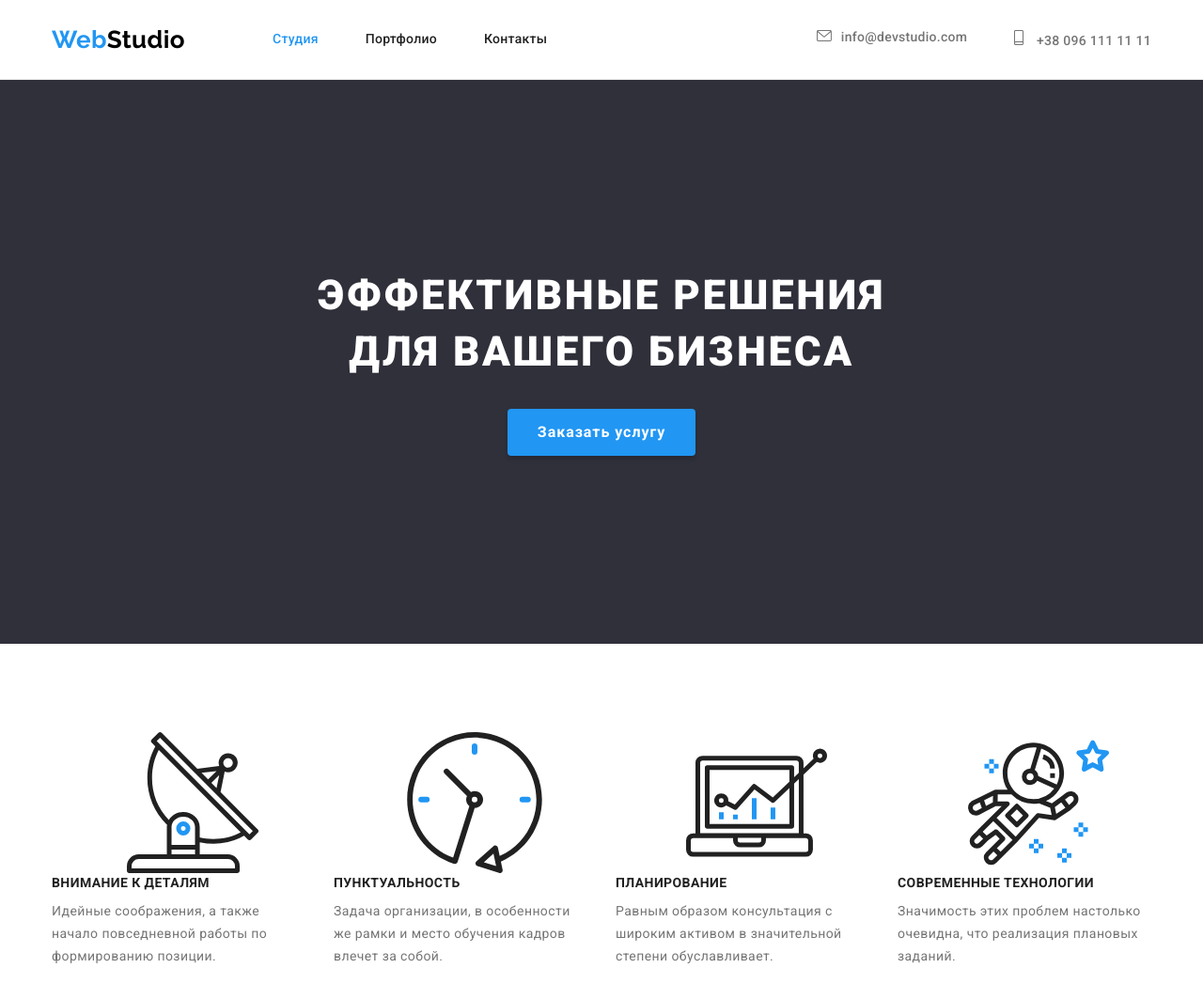
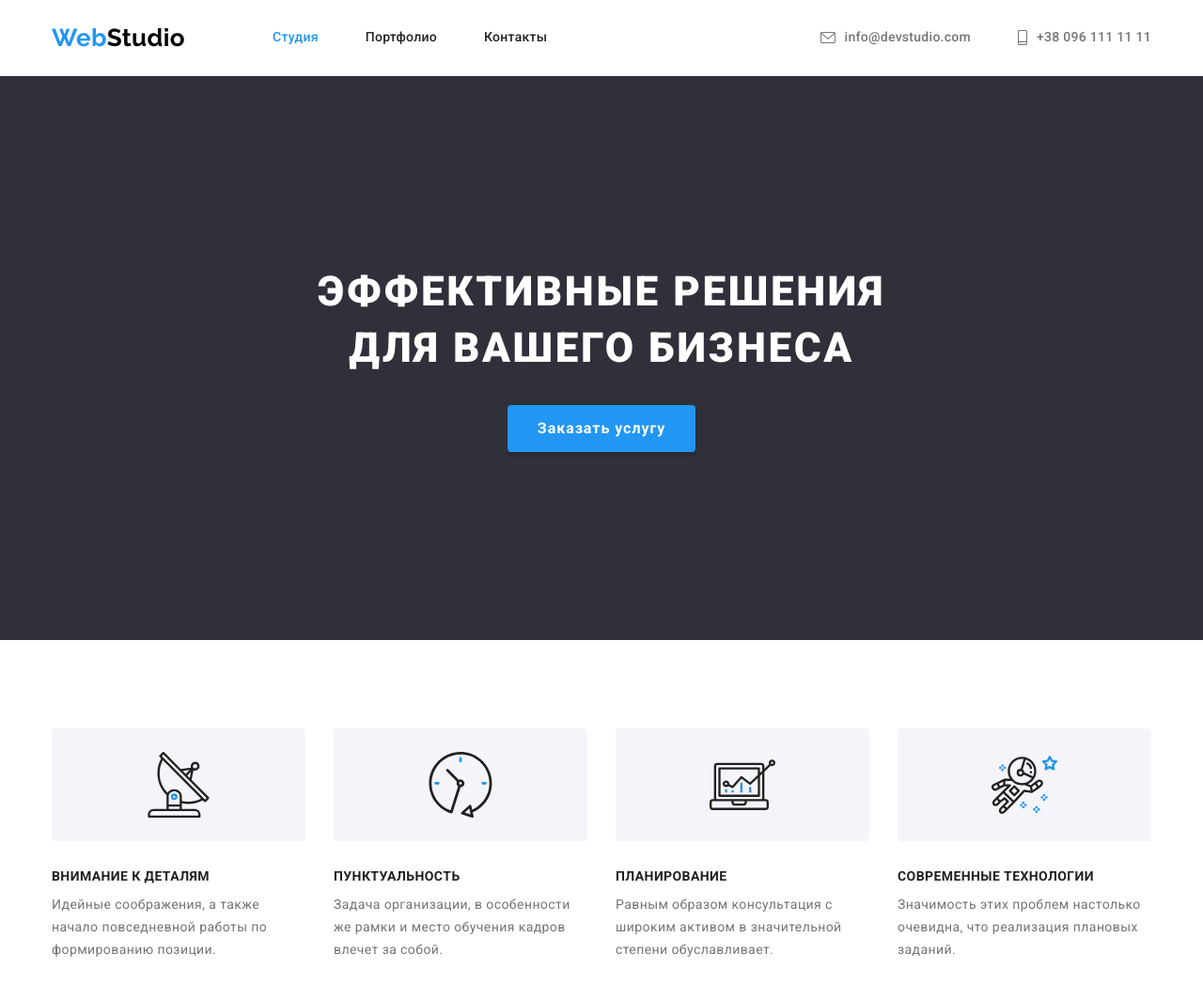
Before and after one commit to AndriiTkac4ov/goit-markup-hw-04, a plain HTML site: page index.html in a window 1280 px wide. Shown: the top 1047 px of the page at 94% size. Drawn offline with nearby package versions, Linux system fonts and the light colour scheme.

Commit message:
create svg-pictures for advantures sections

```diff
--- a/css/styles.css
+++ b/css/styles.css
@@ -171,23 +171,17 @@ img {
 
 .contacts .mail-link,
 .contacts .tel-link {
+    display: flex;
+    align-items: center;
     color: var(--primary-text-color);
 }
 
-.icon-envelope {
-    margin-right: 10px;
-
-    width: 16px;
-    height: 12px;
-    fill: var(--primary-text-color);
-}
-
+.icon-envelope,
 .icon-smartphone {
     margin-right: 10px;
 
-    width: 10px;
-    height: 16px;
     fill: var(--primary-text-color);
+    /* fill: currentColor; */
 }
 
 /* hero */
@@ -264,6 +258,17 @@ img {
 
 .advantages .item + .item {
     margin-left: 30px;
+}
+
+.icon-advantage {
+    display: flex;
+    justify-content: center;
+    align-items: center;
+    height: 120px;
+    margin-bottom: 30px;
+
+    background-color: var(--team-bcg-color);
+    border-radius: 4px;
 }
 
 .advantage-title {
--- a/index.html
+++ b/index.html
@@ -37,13 +37,13 @@
             <ul class="contacts">
                 <li class="item">
                     <a class="mail-link" href="mailto:info@devstudio.com">
-                        <svg class="icon-envelope" aria-hidden="true">
+                        <svg class="icon-envelope" width="16px" height="12px" aria-hidden="true">
                             <use href="./images/icons.svg#icon-envelope"></use>
                         </svg>info@devstudio.com</a>
                 </li>
                 <li class="item">
                     <a class="tel-link" href="tel:+380961111111">
-                        <svg class="icon-smartphone" aria-hidden="true">
+                        <svg class="icon-smartphone" width="10px" height="16px" aria-hidden="true">
                             <use href="./images/icons.svg#icon-smartphone"></use>
                         </svg>
                         +38 096 111 11 11</a>
@@ -65,32 +65,40 @@
                 <h2 class="visually-hidden">Преимущества</h2>
                 <ul class="advantages">
                     <li class="item">
-                        <svg class="" aria-hidden="true">
+                        <div class="icon-advantage">
+                            <svg width="70px" heigh="70px" aria-hidden="true">
                                 <use href="./images/icons.svg#icon-antenna"></use>
                             </svg>
+                        </div>
                         <h3 class="advantage-title">Внимание к деталям</h3>
                         <p class="advantage-text">Идейные соображения, а также начало повседневной работы по формированию позиции.</p>
                     </li>
                     <li class="item">
-                        <svg class="" aria-hidden="true">
+                        <div class="icon-advantage">
+                            <svg width="70px" heigh="70px" aria-hidden="true">
                                 <use href="./images/icons.svg#icon-clock"></use>
                             </svg>
+                        </div>
                         <h3 class="advantage-title">Пунктуальность</h3>
                         <p class="advantage-text">Задача организации, в особенности же рамки и место обучения кадров влечет за собой.
                         </p>
                     </li>
                     <li class="item">
-                        <svg class="" aria-hidden="true">
+                        <div class="icon-advantage">
+                            <svg width="70px" heigh="70px" aria-hidden="true">
                                 <use href="./images/icons.svg#icon-diagram"></use>
                             </svg>
+                        </div>
                         <h3 class="advantage-title">Планирование</h3>
                         <p class="advantage-text">Равным образом консультация с широким активом в значительной степени обуславливает.
                         </p>
                     </li>
                     <li class="item">
-                        <svg class="" aria-hidden="true">
+                        <div class="icon-advantage">
+                            <svg width="70px" heigh="70px" aria-hidden="true">
                                 <use href="./images/icons.svg#icon-astronaut"></use>
                             </svg>
+                        </div>
                         <h3 class="advantage-title">Современные технологии</h3>
                         <p class="advantage-text">Значимость этих проблем настолько очевидна, что реализация плановых заданий.</p>
                     </li>
```
Lines whose indentation alone changed are shown as unchanged.
